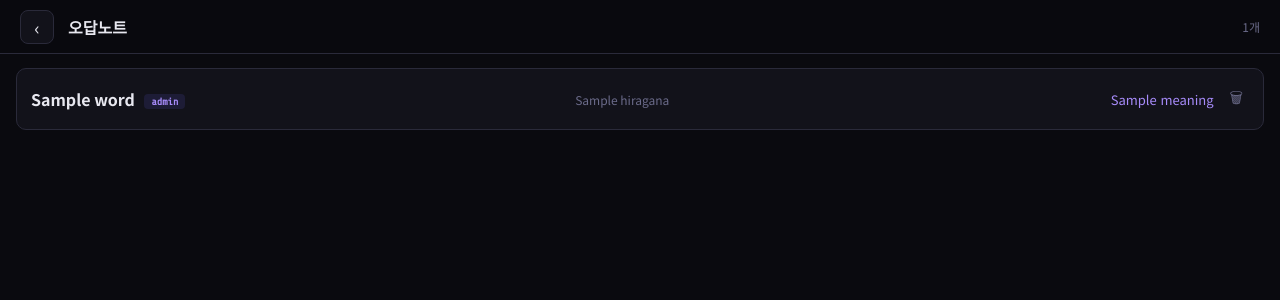
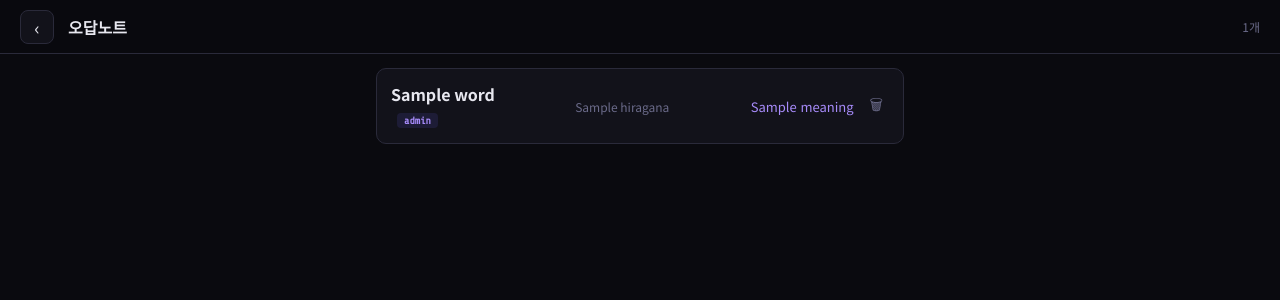
Before and after one commit to kangwoohyun999/Solo_Leveling_JLPT, a Python web app: template templates/wrongnote.html in a window 1280 px wide. Shown: the top 300 px of the page. Run offline with Jinja, Linux system fonts and the light colour scheme; the template is opened without the code that fills it: most values are stand-ins (such as "Sample title", 1, 10 or a date in 2020).

Commit message:
Update wrongnote.html

```diff
--- a/templates/wrongnote.html
+++ b/templates/wrongnote.html
@@ -2,7 +2,10 @@
 {% block title %}오답노트 — SoloLeveling Word{% endblock %}
 
 {% block extra_style %}
-.note-list { padding:14px 16px 64px; }
+.note-list {
+  max-width:560px; margin:0 auto;
+  padding:14px 16px 64px;
+}
 
 .note-card {
   display:grid;
```
